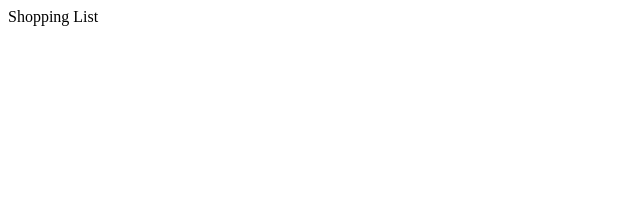
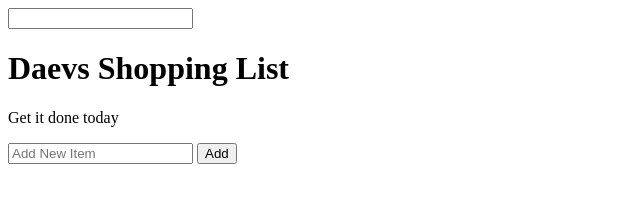
Before and after one commit to DaevRo/WEB503JAVA, a website: page index.html in a window 1280 px wide. Shown: the whole page, without its empty margins (0-640 px from the left). Drawn offline with Linux system fonts and the light colour scheme.

Commit message:
added HTML script

```diff
--- a/index.html
+++ b/index.html
@@ -2,12 +2,20 @@
 
     <head>
         <title>Sample </title>
+        <link rel ="stylesheet" href="index.css">
     </head>
 
     <body>
-        <main>
-            <hi1 id="first"> Shopping List</hi1>
-            <p class></p>
+        <input>
+            <h1 id="first">Daevs Shopping List</h1>
+            <p class="second">Get it done today </p>
+            <!--<p> press the "add" button or ENTER to add to the list. <br> Click on the   -->
+            <input id="input" type="text" placeholder="Add New Item"> </input>
+            <button id="enter">Add </button>
+            <ul id="here">
+            </ul>
         </main>
+        <script src="./scripts/indexjs" async defer></script>
     </body>
+
 </html>
```
